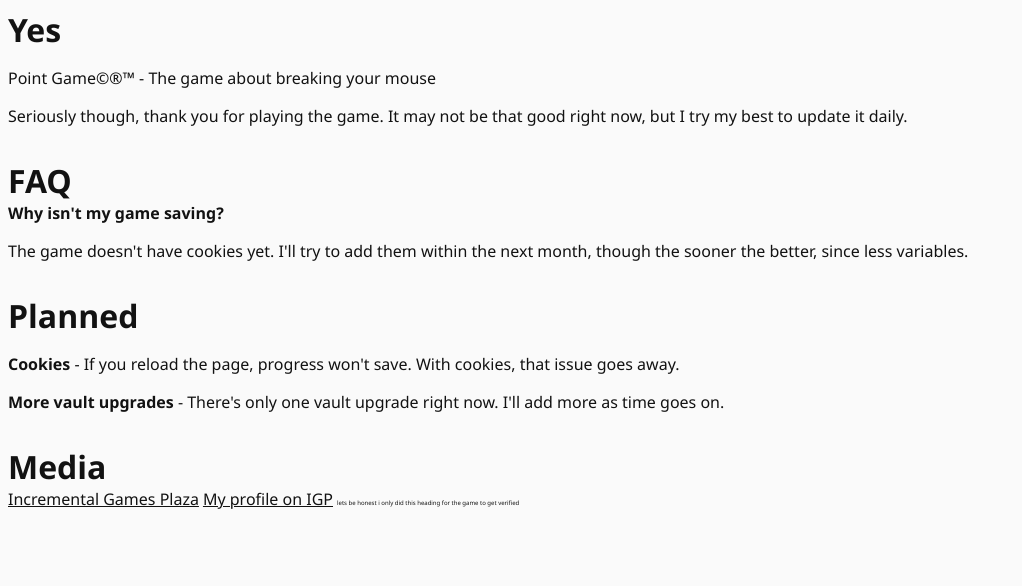
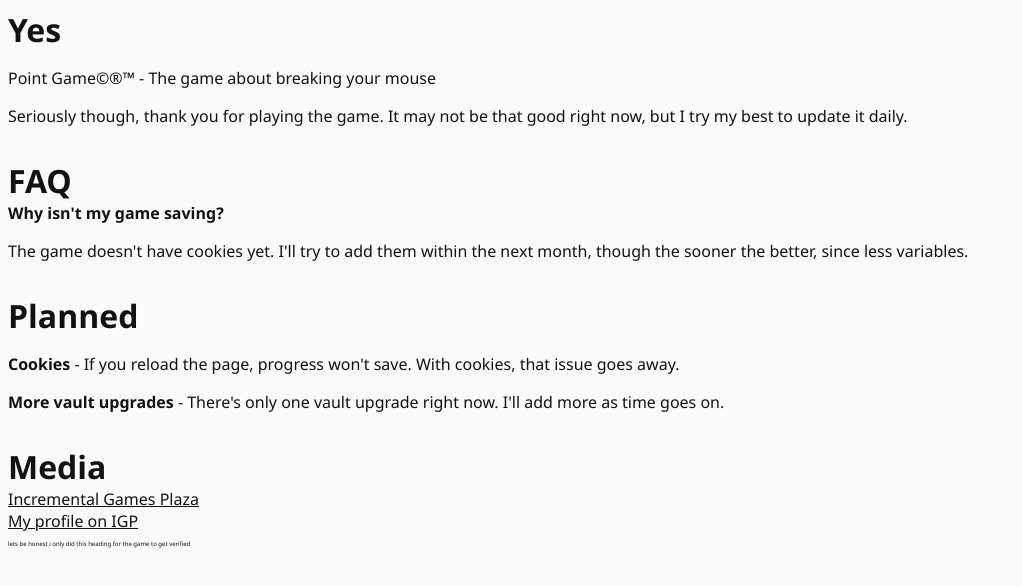
Before and after one commit to WoodStuff/WoodStuff.github.io, a plain HTML site: page pointgame/about.html in a window 1280 px wide. Shown: the whole page, without its empty margins (0-1022 px from the left). Drawn offline with Linux system fonts and the light colour scheme.

Commit message:
Update about.html

```diff
--- a/pointgame/about.html
+++ b/pointgame/about.html
@@ -20,8 +20,8 @@
 		<p><strong>More vault upgrades</strong> - There's only one vault upgrade right now. I'll add more as time goes on.</p>
 
 		<h1>Media</h1>
-		<a class="segoe" href="https://plaza.dsolver.ca/games/point-game">Incremental Games Plaza</a>
-		<a class="segoe" href="https://plaza.dsolver.ca/m/NormalGD">My profile on IGP</a>
+		<a class="segoe" href="https://plaza.dsolver.ca/games/point-game">Incremental Games Plaza</a><br>
+		<a class="segoe" href="https://plaza.dsolver.ca/m/NormalGD">My profile on IGP</a><br>
 		<smol class="segoe">lets be honest i only did this heading for the game to get verified</smol>
 	</body>
 </html>
```
